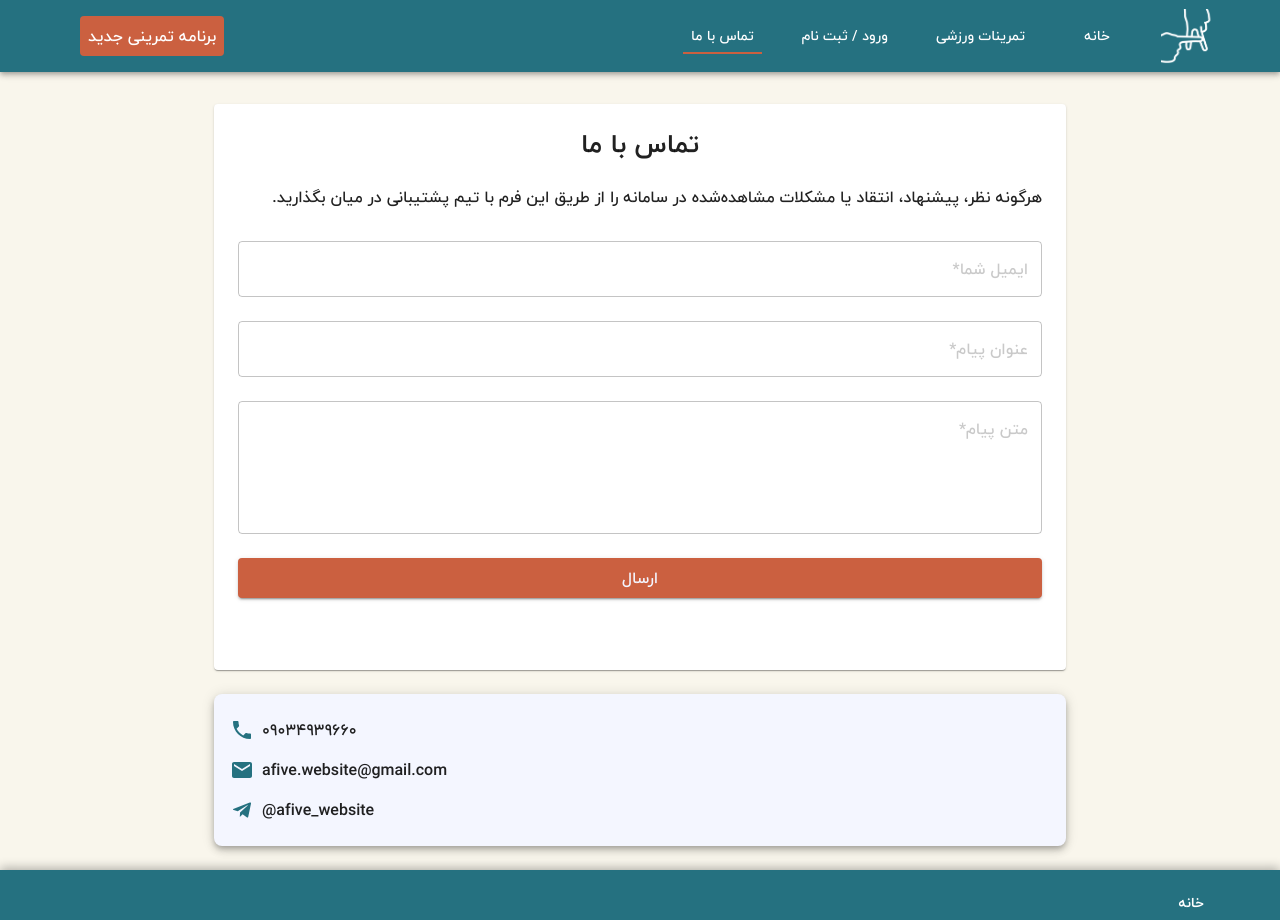
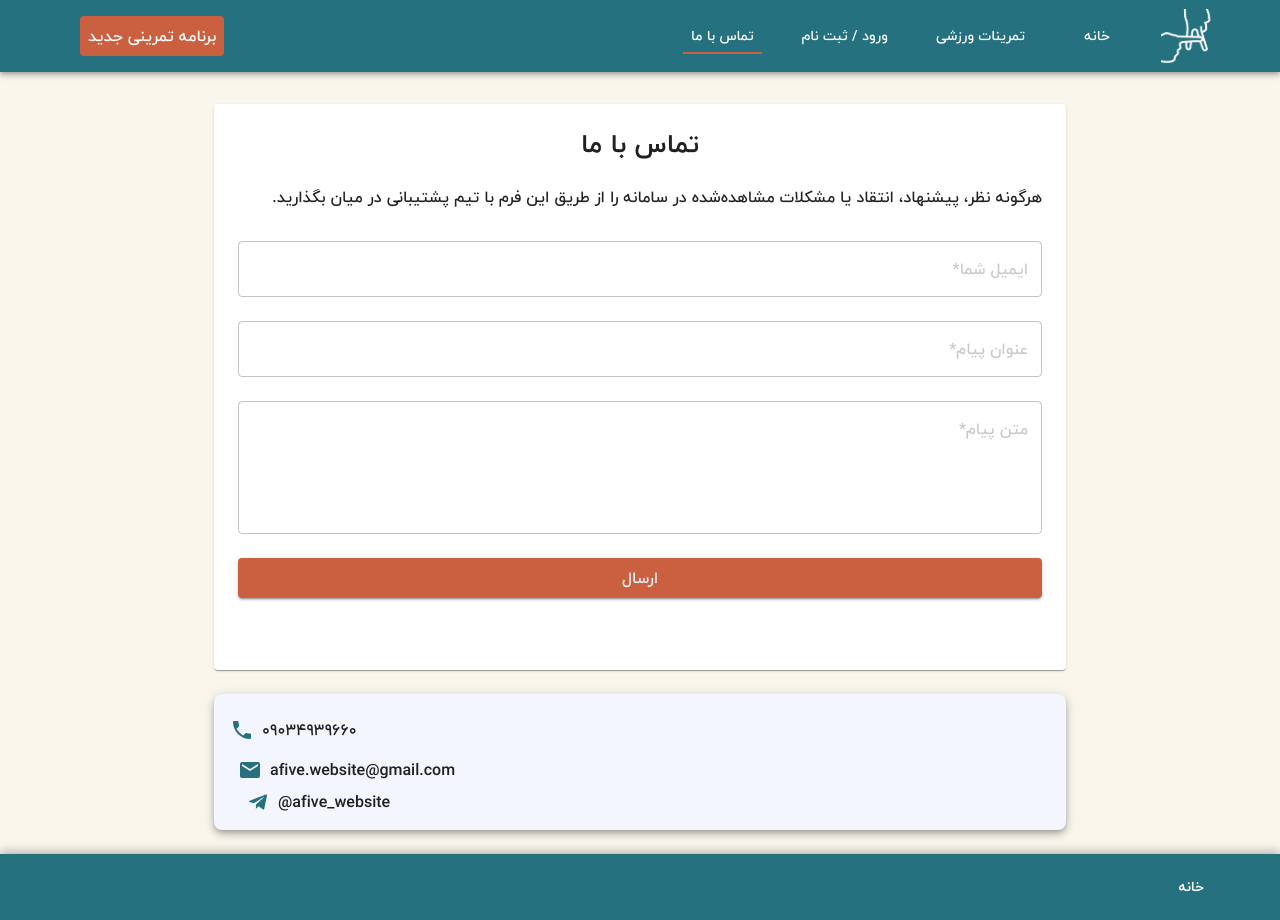
Before and after one commit to aminpournaghi5/a-five-front, a React (Vite) app: page /contact in a window 1280 px wide. Shown: the top 920 px of the page. Built offline with nearby package versions, Linux system fonts and the light colour scheme.

Commit message:
size and add +98

```diff
--- a/src/Pages/Contact/Contact.tsx
+++ b/src/Pages/Contact/Contact.tsx
@@ -218,7 +218,12 @@ const Contact = () => {
           }}
         >
           <Box sx={{ display: "flex", alignItems: "center", my: 1 }}>
-            <Link href="tel:09034939660" underline="none" color="inherit">
+            <Link
+              href="tel:+989034939660"
+              underline="none"
+              color="inherit"
+              sx={{ fontSize: { xs: "12px", sm: "16px" } }}
+            >
               {toPersianDigits("09034939660")}
             </Link>
             <PhoneIcon sx={{ mr: 1 }} color="primary" />
@@ -228,21 +233,23 @@ const Contact = () => {
               href="mailto:afive.website@gmail.com"
               underline="none"
               color="inherit"
+              sx={{ fontSize: { xs: "12px", sm: "16px" } }}
             >
               afive.website@gmail.com
             </Link>
-            <EmailIcon sx={{ mr: 1 }} color="primary" />
+            <EmailIcon sx={{ mx: 1 }} color="primary" />
           </Box>
-          <Box sx={{ display: "flex", alignItems: "center", my: 1 }}>
+          <Box sx={{ display: "flex", alignItems: "center", mx: 1 }}>
             <Link
               href="https://t.me/afive_website"
               target="_blank"
               underline="none"
               color="inherit"
+              sx={{ fontSize: { xs: "12px", sm: "16px" } }}
             >
               afive_website@
             </Link>
-            <TelegramIcon sx={{ mr: 1 }} color="primary" />
+            <TelegramIcon sx={{ mx: 1 }} color="primary" />
           </Box>
         </Box>
       </Box>
```
